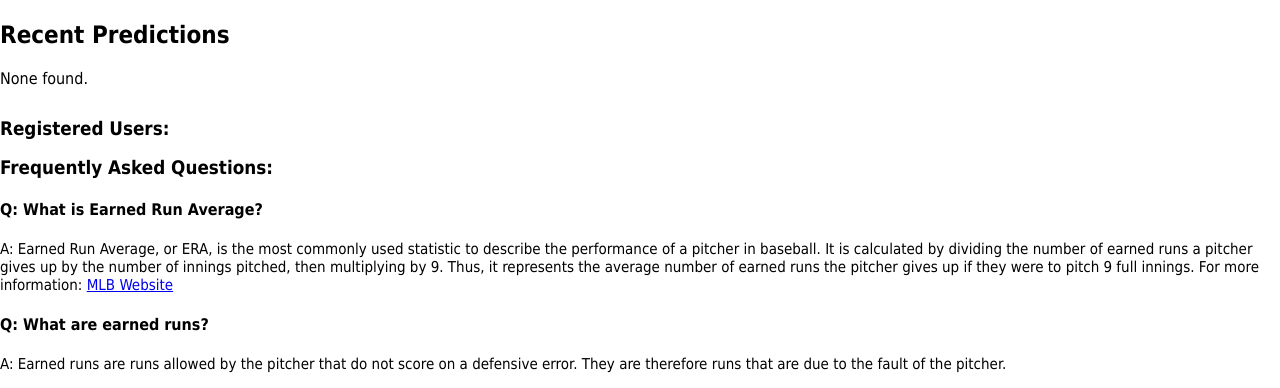
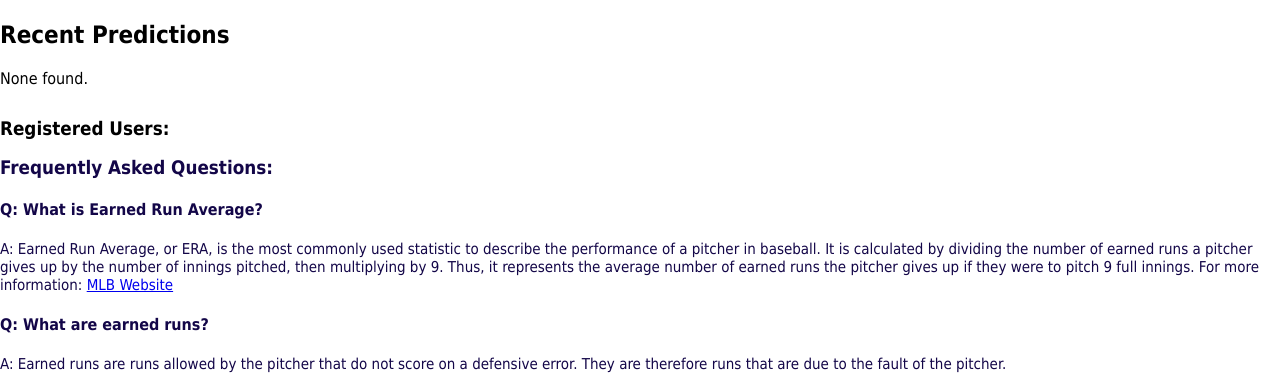
Before and after one commit to bryanyantx/baseball-predictor, a Django app: template prediction_app/era_predictions/templates/era_predictions/home.html in a window 1280 px wide. Shown: the part 798-1186 px from the top of the page. Run offline with Django 4.2, Linux system fonts and the light colour scheme; the template is opened without the code that fills it, so the values that code supplies are empty.

Commit message:
add color to faq

```diff
--- a/prediction_app/era_predictions/static/style.css
+++ b/prediction_app/era_predictions/static/style.css
@@ -166,6 +166,7 @@ header {
 
 .faq-section {
     margin-top: 5px;
+    color:#130648
 }
 
 .faq-question {
--- a/prediction_app/era_predictions/templates/era_predictions/home.html
+++ b/prediction_app/era_predictions/templates/era_predictions/home.html
@@ -106,8 +106,8 @@
   </ul>
 </div>
 
-<h3>Frequently Asked Questions:</h3>
 <div class="faq-section">
+  <h3>Frequently Asked Questions:</h3>
   <div class="faq-question">
     <h4>Q: What is Earned Run Average?</h4>
     <p>A: Earned Run Average, or ERA, is the most commonly used statistic to describe the performance of a pitcher in baseball.
```
